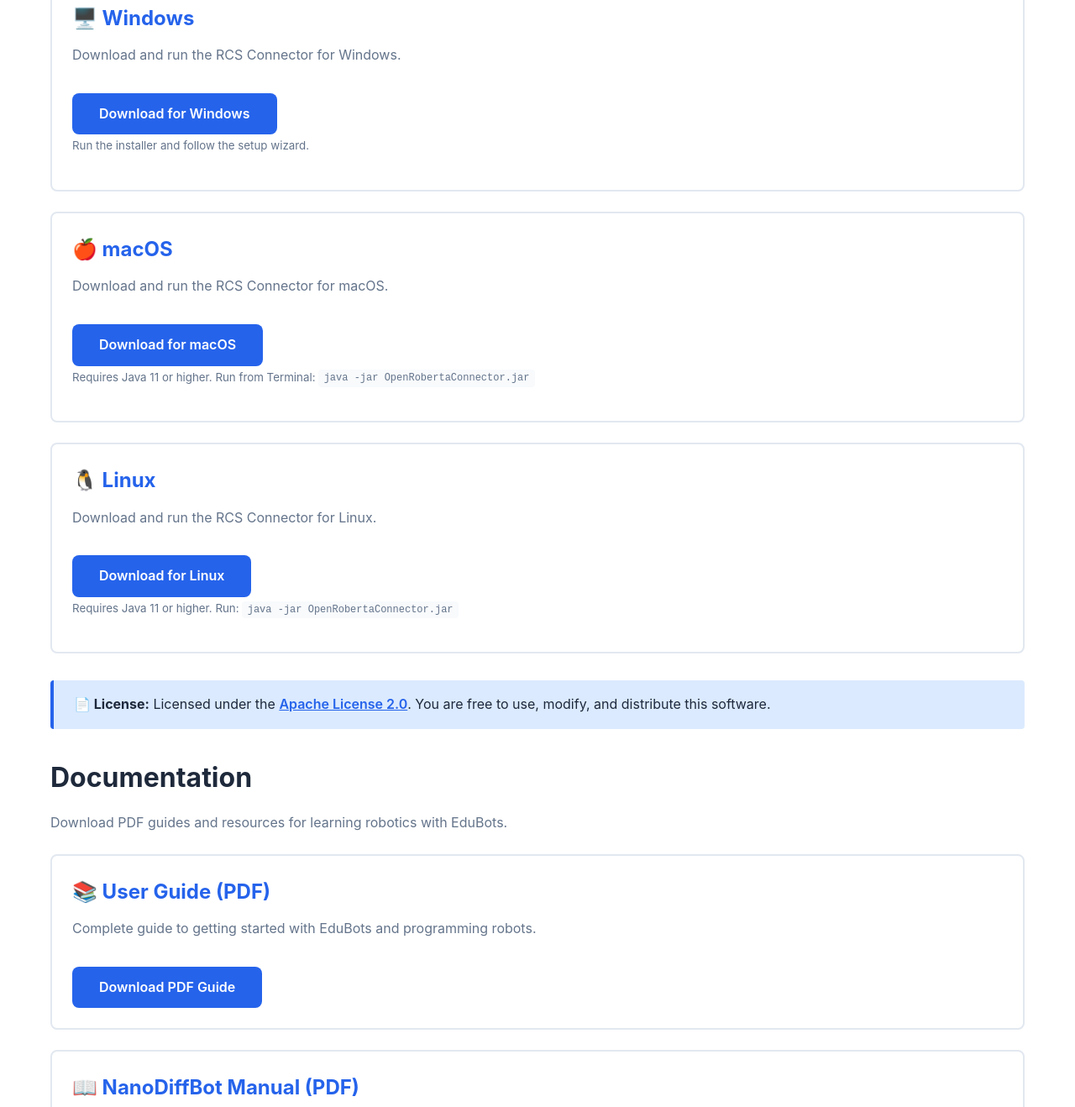
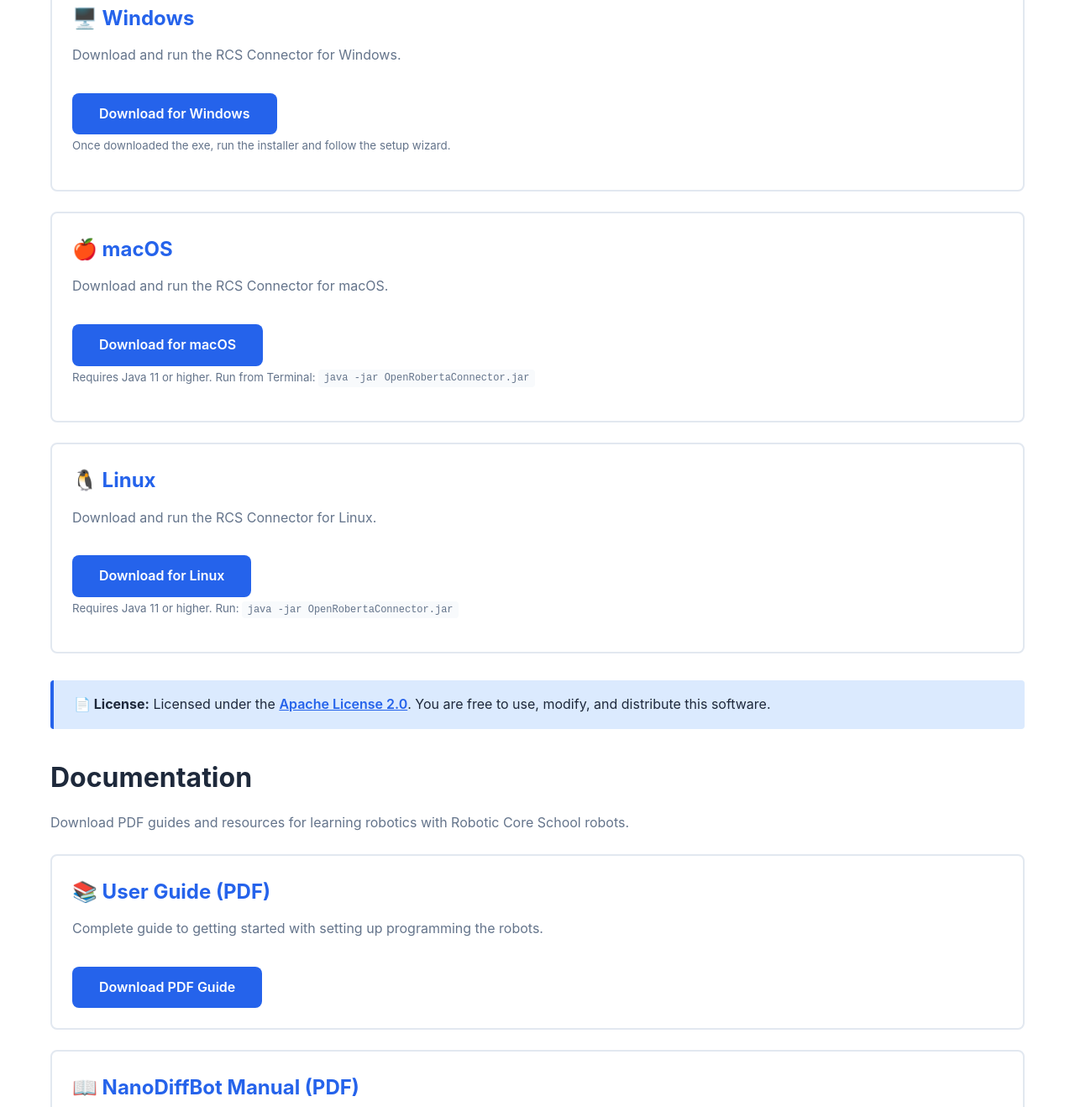
Before and after one commit to rcs-robo/edubots, a plain HTML site: page docs/download.html in a window 1280 px wide. Shown: the part 373-1691 px from the top of the page at 84% size. Drawn offline with Linux system fonts and the light colour scheme.

```diff
--- a/docs/download.html
+++ b/docs/download.html
@@ -38,7 +38,7 @@
                     <h3>🖥️ Windows</h3>
                     <p>Download and run the RCS Connector for Windows.</p>
                     <a href="https://github.com/rcs-robo/edubots/releases/download/V1.0/RCSConnector-1.6.9-Setup.exe" class="download-button">Download for Windows</a>
-                    <p><small>Run the installer and follow the setup wizard.</small></p>
+                    <p><small>Once downloaded the exe, run the installer and follow the setup wizard.</small></p>
                 </div>
 
                 <div class="download-option">
@@ -61,12 +61,12 @@
             </div>
 
             <h2>Documentation</h2>
-            <p>Download PDF guides and resources for learning robotics with EduBots.</p>
+            <p>Download PDF guides and resources for learning robotics with Robotic Core School robots.</p>
 
             <div class="download-options">
                 <div class="download-option">
                     <h3>📚 User Guide (PDF)</h3>
-                    <p>Complete guide to getting started with EduBots and programming robots.</p>
+                    <p>Complete guide to getting started with setting up programming the robots.</p>
                     <a href="#" class="download-button">Download PDF Guide</a>
                 </div>
 
```
Also changed, not shown: 1 other file.
